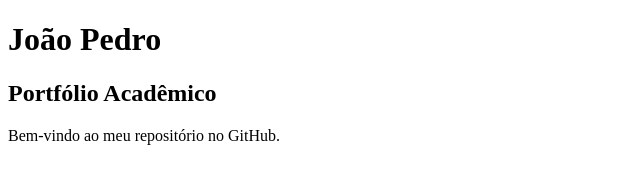
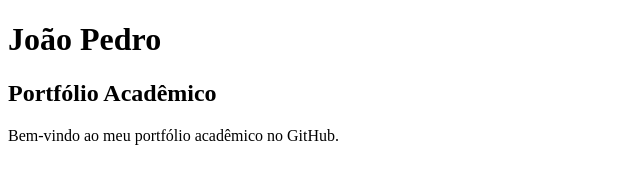
Before and after one commit to Jp-abs/PortfolioHUB, a plain HTML site: page documentacao/index.html in a window 1280 px wide. Shown: the full height of the page, 0-640 px from the left. Drawn offline with Linux system fonts and the light colour scheme.

Commit message:
Update index.html

```diff
--- a/documentacao/index.html
+++ b/documentacao/index.html
@@ -10,7 +10,7 @@
 
     <h2>Portfólio Acadêmico</h2>
 
-    <p>Bem-vindo ao meu repositório no GitHub.</p>
+    <p>Bem-vindo ao meu portfólio acadêmico no GitHub.</p>
 
 </body>
 </html>
```
